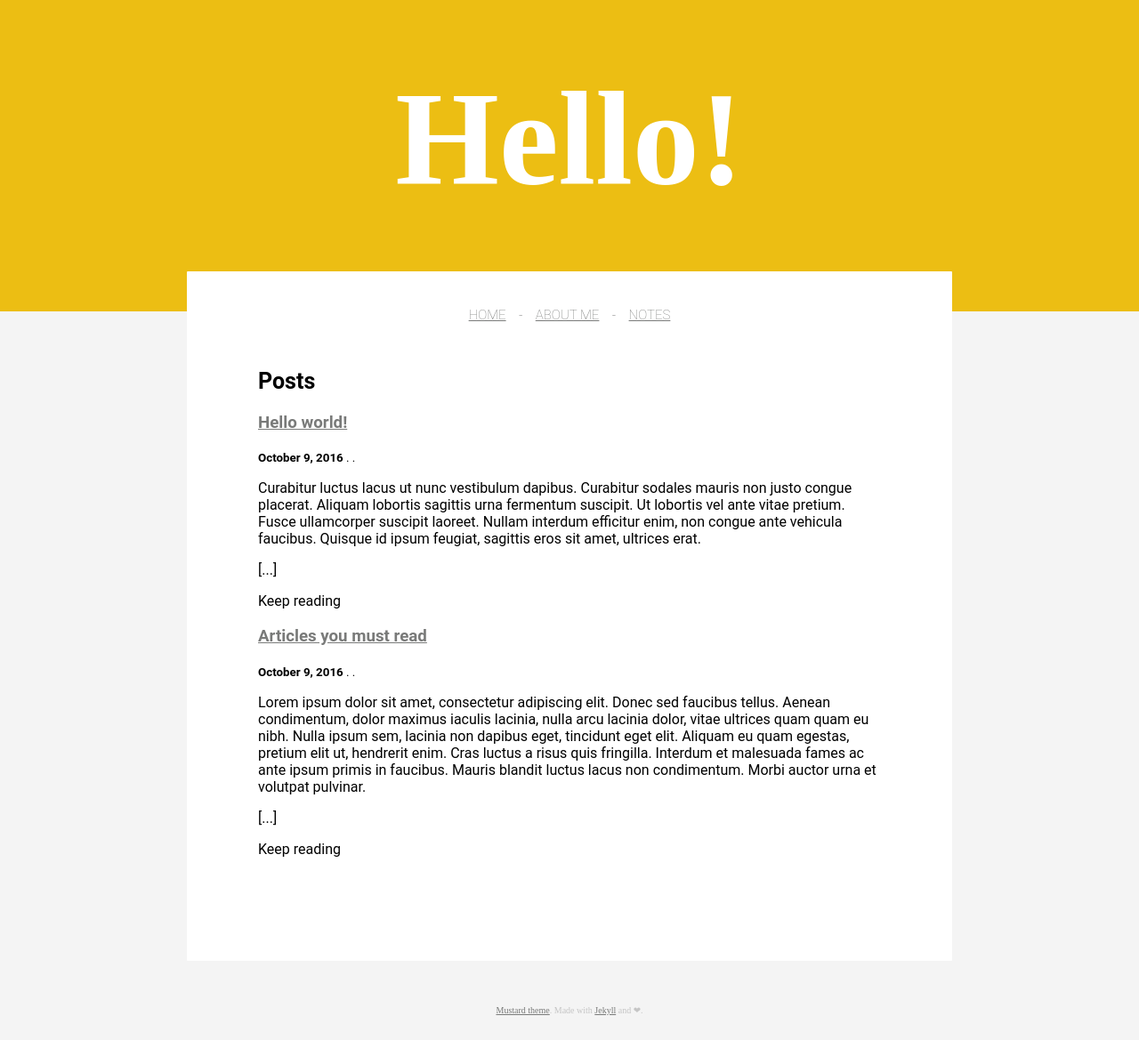
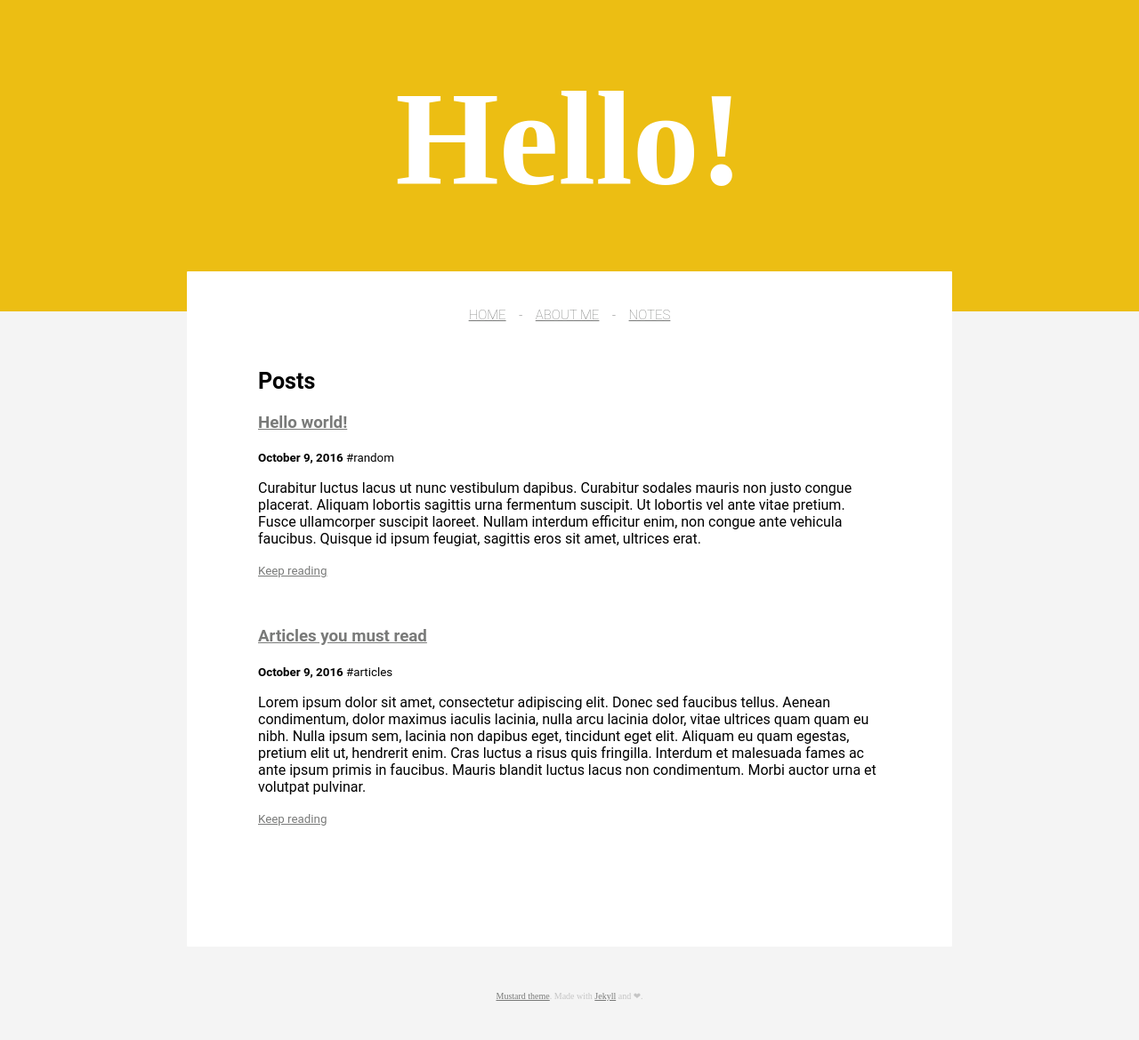
Before and after one commit to iriberri/mustard, a Jekyll site: the page built from notes.md, in a window 1280 px wide. Shown: the whole page at 89% size. Built offline with Jekyll 4.4.1, drawn with Linux system fonts in a browser that asks for light colours.

Commit message:
Update blog styles

```diff
--- a/_layouts/blog.html
+++ b/_layouts/blog.html
@@ -11,10 +11,9 @@
 
         {% for post in site.posts %}
             <h3><a href="{{ post.url }}">{{ post.title }}</a></h3>
-            <p><small><strong>{{ post.date | date: "%B %e, %Y" }}</strong> . {{ post.category }} . <a href="{{ site }}{{ post.url }}"></a></small></p>
-            <p> {{ post.excerpt }}</p>
-            <p> [...] </p>
-            <p> Keep reading </p>
+            <p><small><strong>{{ post.date | date: "%B %e, %Y" }}</strong> #{{ post.categories }}</small></p>
+            <p> {{ post.excerpt }} <small><a href="{{ post.url }}">Keep reading</a></small></p>
+            <br>
             {% endfor %}
         </div>
     </div>
```
